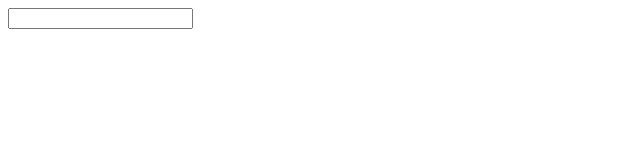
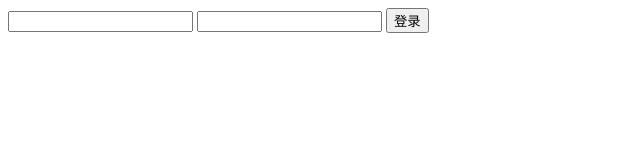
Before and after one commit to wxxxxxw/0801, a plain HTML site: page index.html in a window 1280 px wide. Shown: the whole page, without its empty margins (0-640 px from the left). Drawn offline with Linux system fonts and the light colour scheme.

Commit message:
项目第二次提交

```diff
--- a/index.html
+++ b/index.html
@@ -7,5 +7,7 @@
 </head>
 <body>
     <input type="text">
+    <input type="text">
+    <button>登录</button>
 </body>
 </html>
```
